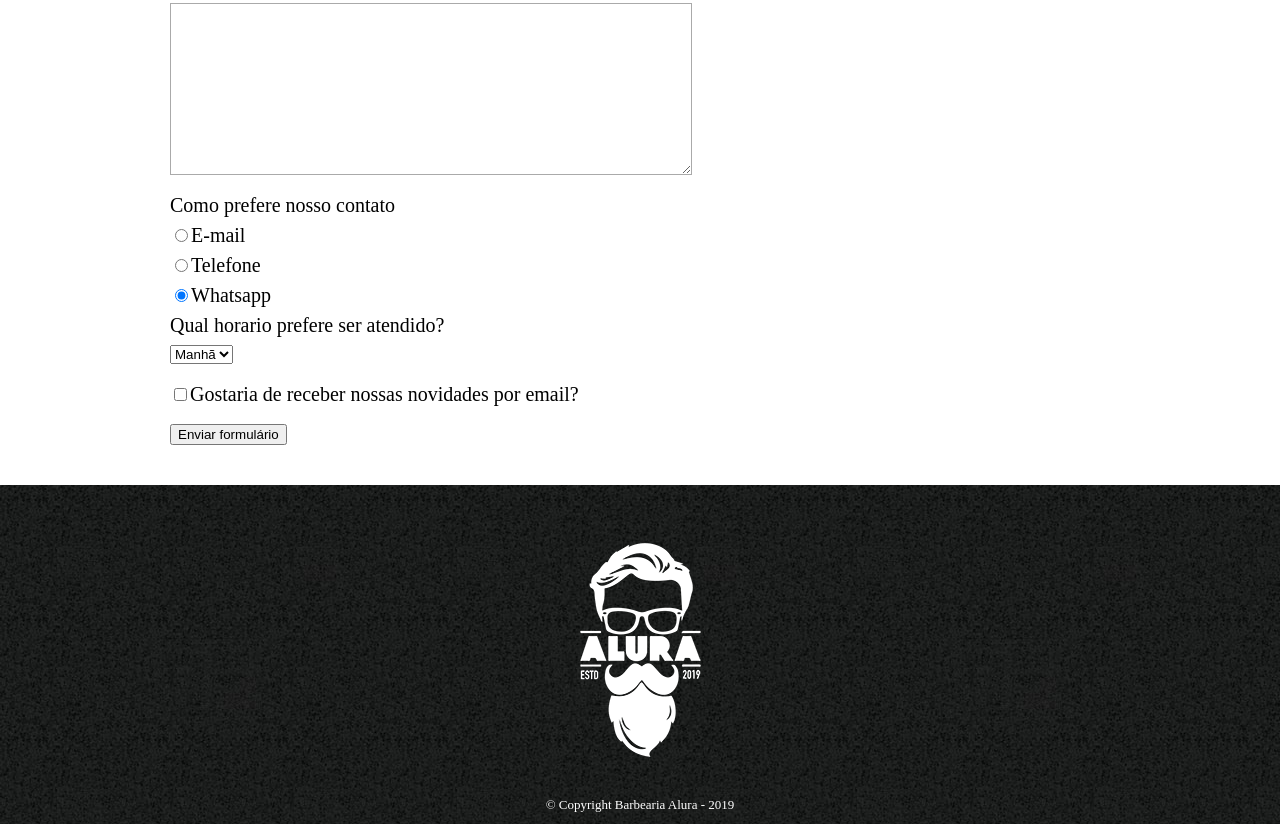
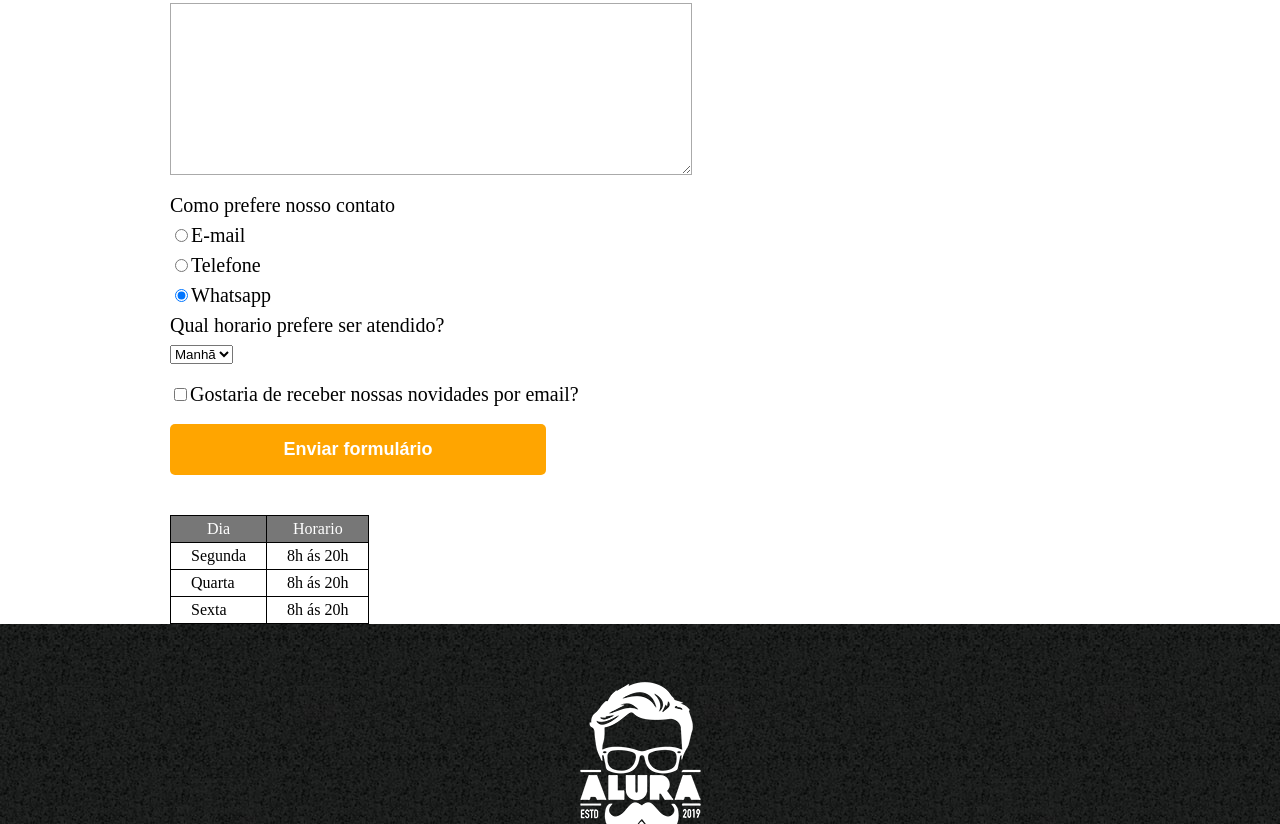
Before and after one commit to Wiliam1979/HTML-ALURA, a plain HTML site: page contato.html in a window 1280 px wide. Shown: the part 627-1451 px from the top of the page. Drawn offline with Linux system fonts and the light colour scheme.

Commit message:
substituir a tag div mudança no botão enviar e criação da tabela

```diff
--- a/contato.html
+++ b/contato.html
@@ -10,7 +10,7 @@
 	<body>
 		<header>
 			<div class="caixa">
-				<h1><img src="logo.png"></h1>
+				<h1><img src="logo.png" alt="Logo da barbearia Alura"></h1>
 
 				<nav>
 					<ul>
@@ -40,8 +40,8 @@
 
 
 
-                  <div>
-                <p>Como prefere nosso contato</p>
+                  <fieldset>
+                <legend>Como prefere nosso contato</legend>
 
                 <label for="radio-email"> <input type="radio" name="contato" value="e-mail" id="radio-email">E-mail</label>
 
@@ -51,9 +51,9 @@
 
                 <label for="radio-whatsapp"><input type="radio" name="contato" value="whatsapp" id="radio-whatsapp" checked="">Whatsapp</label>
 
-               </div>
-               <div>
-                   <p>Qual horario prefere ser atendido?</p>
+               </fieldset>
+               <fieldset>
+                   <legend>Qual horario prefere ser atendido?</legend>
 
                    <select>
                	       <option>Manhã</option>
@@ -61,17 +61,46 @@
                	        <option>Noite</option>
                     </select>
 
-                </div>
+                </fieldset>
 
                <label class="checkbox"><input type="checkbox">Gostaria de receber nossas novidades por email?</label>
 
-				<input type="submit" value="Enviar formulário">
+				<input type="submit" value="Enviar formulário" class="enviar">
 			</form>
+
+			<table>
+
+          <thead>
+				<tr>
+				<th>Dia</th>
+				<th>Horario</th>
+				</tr>
+           </thead>
+
+             <tbody>
+				<tr>
+				<td>Segunda</td>
+				<td>8h ás 20h </td>
+				</tr>
+
+				<tr>
+				<td>Quarta</td>
+				<td>8h ás 20h</td>
+				</tr>
+
+
+				<tr>
+				<td>Sexta</td>
+				<td>8h ás 20h</td>
+				</tr>
+              </tbody>
+
+			</table>
 
 		</main>
 
 		<footer>
-			<img src="logo-branco.png">
+			<img src="logo-branco.png" alt="Logo da barbearia Alura">
 			<p class="copyright">&copy; Copyright Barbearia Alura - 2019</p>
 		</footer>
 	</body>
--- a/style.css
+++ b/style.css
@@ -169,7 +169,7 @@ form{
 	margin: 40px 0;
 }
 
-form label, form p{
+form label, form legend{
 
 	display: block;
 
@@ -192,3 +192,23 @@ form label, form p{
 .checkbox{
 	margin: 20px 0;
 }
+
+.enviar{
+	width: 40%;
+	padding: 15px 0;
+	background: orange;
+	color: white;
+	font-weight: bold;
+	font-size: 18px;
+	border: none;
+	border-radius: 5px;
+	transition: 1s all;
+	cursor: pointer;
+
+
+}
+
+.enviar:hover {
+	background: darkorange;
+	transform: scale(1.2);
+}
```
